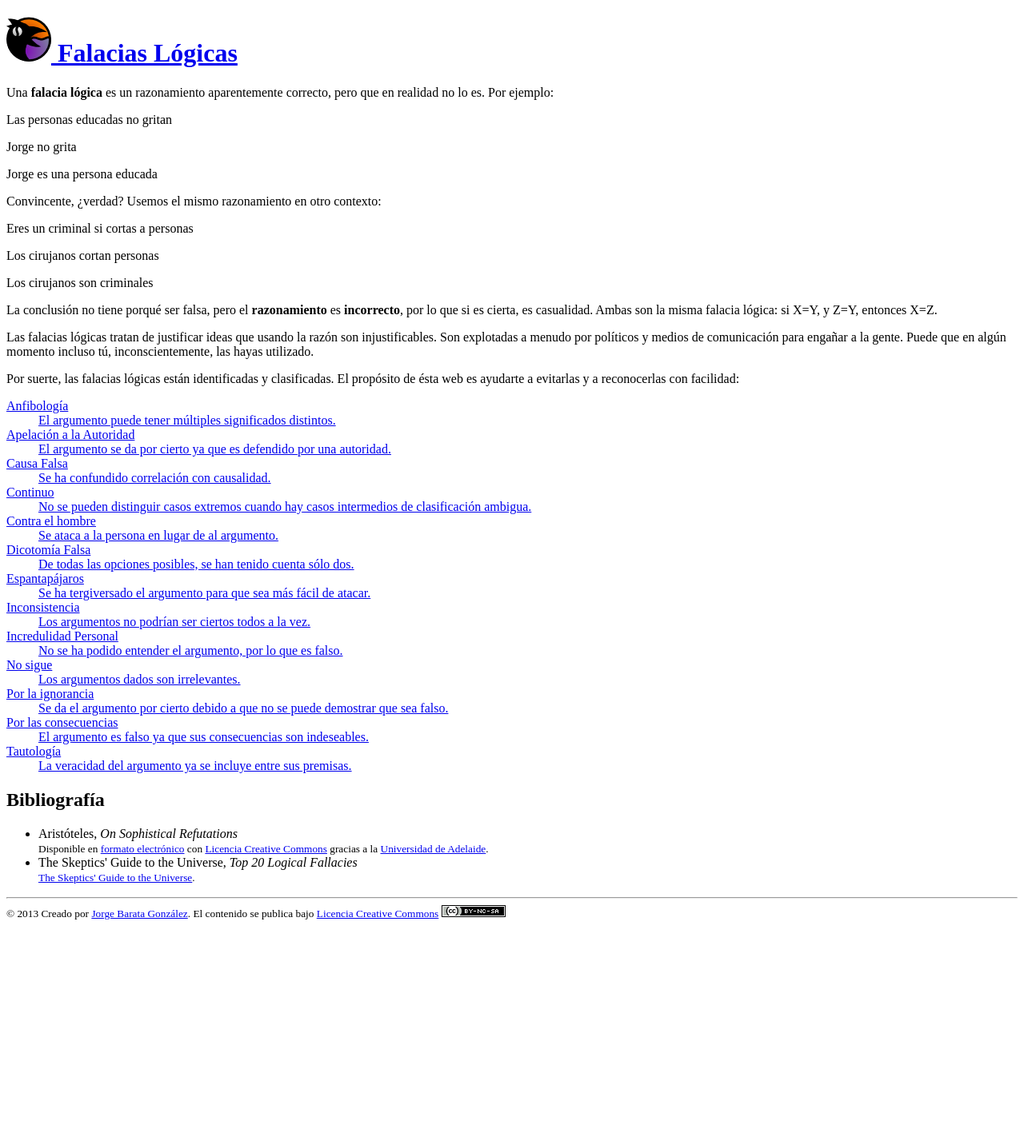
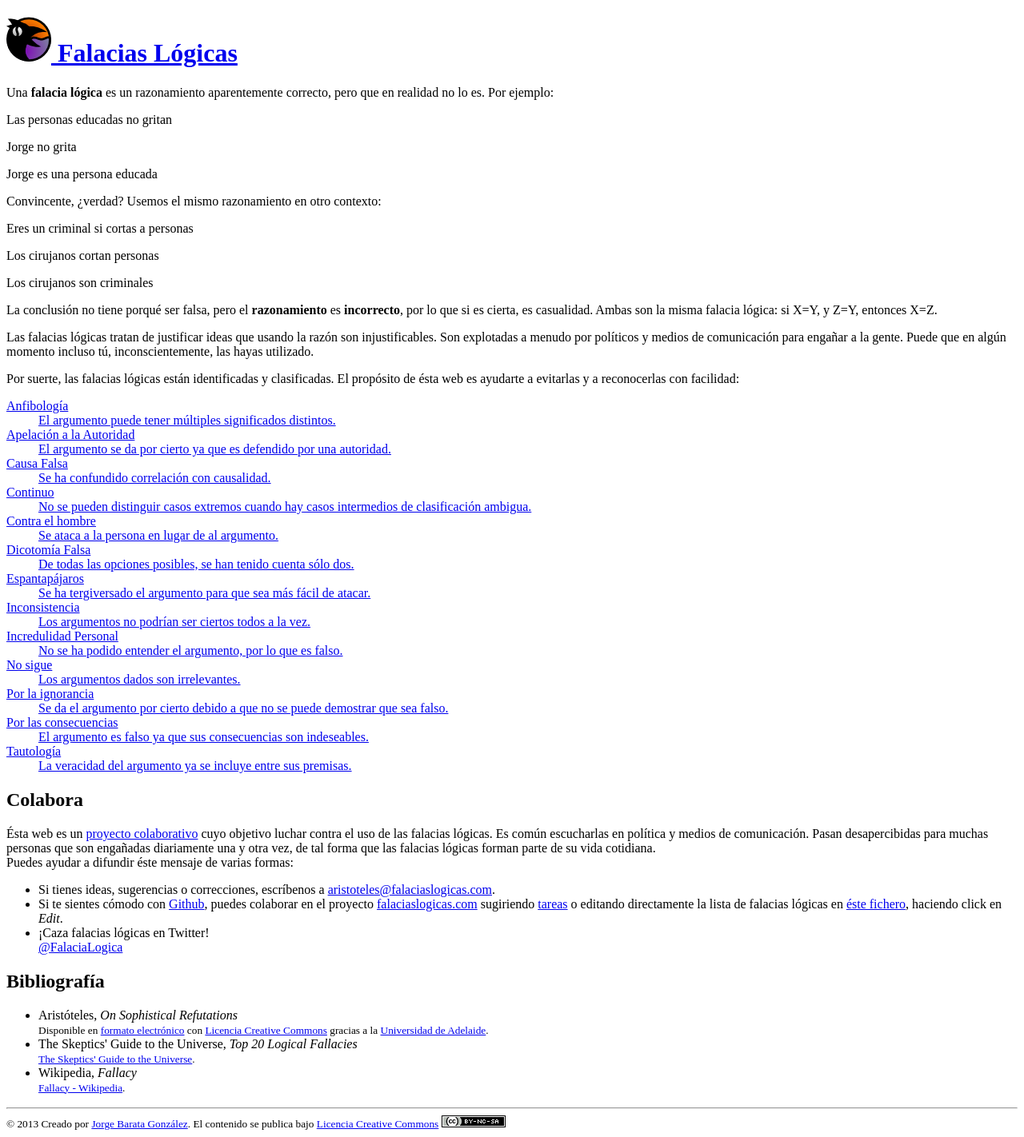
Before and after one commit to jorgebg/falaciaslogicas.com, a Jekyll site: the page built from index.md, in a window 1280 px wide. Shown: the whole page at 80% size. Built offline with Jekyll 4.4.1, drawn with Linux system fonts in a browser that asks for light colours; nearby versions of some CDN libraries; some web fonts are replaced; comment, search, counter and statistics services are not loaded; before the commit the page ends 1159 px from its top, so only the background shows below that.

Commit message:
collaboration section

```diff
--- a/index.md
+++ b/index.md
@@ -1,8 +1,8 @@
 ---
 layout: page
 home: true
-description: Aprende a evitar y reconocer las falacias lógicas
-keywords: falacias lógicas, falacias, razonamientos falaces, razonamiento, argumento, falaz, verdad a medias, razonamiento incorrecto, engaños, fraude, mentiras, falsa verdad, premisas, conclusión, causalidad, casual, casualidad, generalizar, política, propaganda, coincidental, coincidencia, errónea, aristóteles, On Sophistical Refutations, prejuicios
+description: Aprende a evitar y reconocer las falacias lógicas.
+keywords: falacias lógicas, falacias, razonamientos falaces, razonamiento, argumento, falaz, verdad a medias, razonamiento incorrecto, engaños, fraude, mentiras, falsa verdad, premisas, conclusión, causalidad, casual, casualidad, generalizar, política, propaganda, coincidental, coincidencia, errónea, aristóteles, On Sophistical Refutations, prejuicios, cazar, cazar falacias, cazar falacias lógicas, cazar engaños
 #title: Falacias Lógicas
 #tagline: Supporting tagline
 ---
@@ -48,6 +48,21 @@ keywords: falacias lógicas, falacias, razonamientos falaces, razonamiento, argu
 
   {% include posts_description %}
 
+  <h2>Colabora</h2>
+    <div>Ésta web es un <a href="http://github.com/jorgebg/falaciaslogicas">proyecto colaborativo</a> cuyo objetivo luchar contra el uso de las falacias lógicas. Es común escucharlas en política y medios de comunicación. Pasan desapercibidas para muchas personas que son engañadas diariamente una y otra vez, de tal forma que las falacias lógicas forman parte de su vida cotidiana.</div>
+
+    <div>Puedes ayudar a difundir éste mensaje de varias formas:</div>
+    <ul>
+      <li>Si tienes ideas, sugerencias o correcciones, escríbenos a <a href="mailto:aristoteles@falaciaslogicas.com">aristoteles@falaciaslogicas.com</a>.</li>
+
+      <li> Si te sientes cómodo con <a href="http://github.com">Github</a>, puedes colaborar en el proyecto <a href="http://github.com/jorgebg/falaciaslogicas">falaciaslogicas.com</a> sugiriendo <a href="https://github.com/jorgebg/falaciaslogicas.com/issues">tareas</a> o editando directamente la lista de falacias lógicas en <a href="https://github.com/jorgebg/falaciaslogicas.com/gh-pages/_posts.yml">éste fichero</a>, haciendo click en <em>Edit</em>.</li>
+
+      <li> <div>¡Caza falacias lógicas en Twitter! </div>
+      <a href="https://twitter.com/{{ site.author.twitter }}" class="twitter-follow-button" data-show-count="false" data-lang="es">@{{ site.author.twitter }}</a>
+      <script>!function(d,s,id){var js,fjs=d.getElementsByTagName(s)[0];if(!d.getElementById(id)){js=d.createElement(s);js.id=id;js.src="//platform.twitter.com/widgets.js";fjs.parentNode.insertBefore(js,fjs);}}(document,"script","twitter-wjs");</script>
+      </li>
+    </ul>
+
   <div class="bibliografia">
     <h2>Bibliografía</h2>
     <ul class="unstyled">
@@ -62,7 +77,12 @@ keywords: falacias lógicas, falacias, razonamientos falaces, razonamiento, argu
         <a href="http://www.theskepticsguide.org/resources/logicalfallacies.aspx">The Skeptics' Guide to the Universe</a>.
         </small>
       </li>
-
+      <li>
+        <div class="titulo">Wikipedia, <em>Fallacy</em></div>
+        <small>
+        <a href="http://en.wikipedia.org/wiki/Fallacy">Fallacy - Wikipedia</a>.
+        </small>
+      </li>
     </ul>
   </div>
 </div>
```
